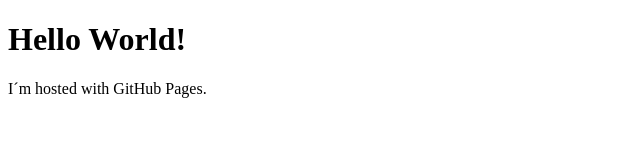
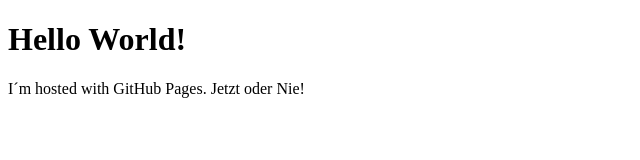
Before and after one commit to Chandolu69/Chandolu69.github.io, a plain HTML site: page index.html in a window 1280 px wide. Shown: the whole page, without its empty margins (0-640 px from the left). Drawn offline with Linux system fonts and the light colour scheme.

Commit message:
Update index.html

```diff
--- a/index.html
+++ b/index.html
@@ -2,6 +2,8 @@
 <html>
     <body>
         <h1>Hello World!</h1>
-        <p>I´m hosted with GitHub Pages.</p>
+        <p>I´m hosted with GitHub Pages.
+            Jetzt oder Nie!
+        </p>
     </body>
 </html>
```
